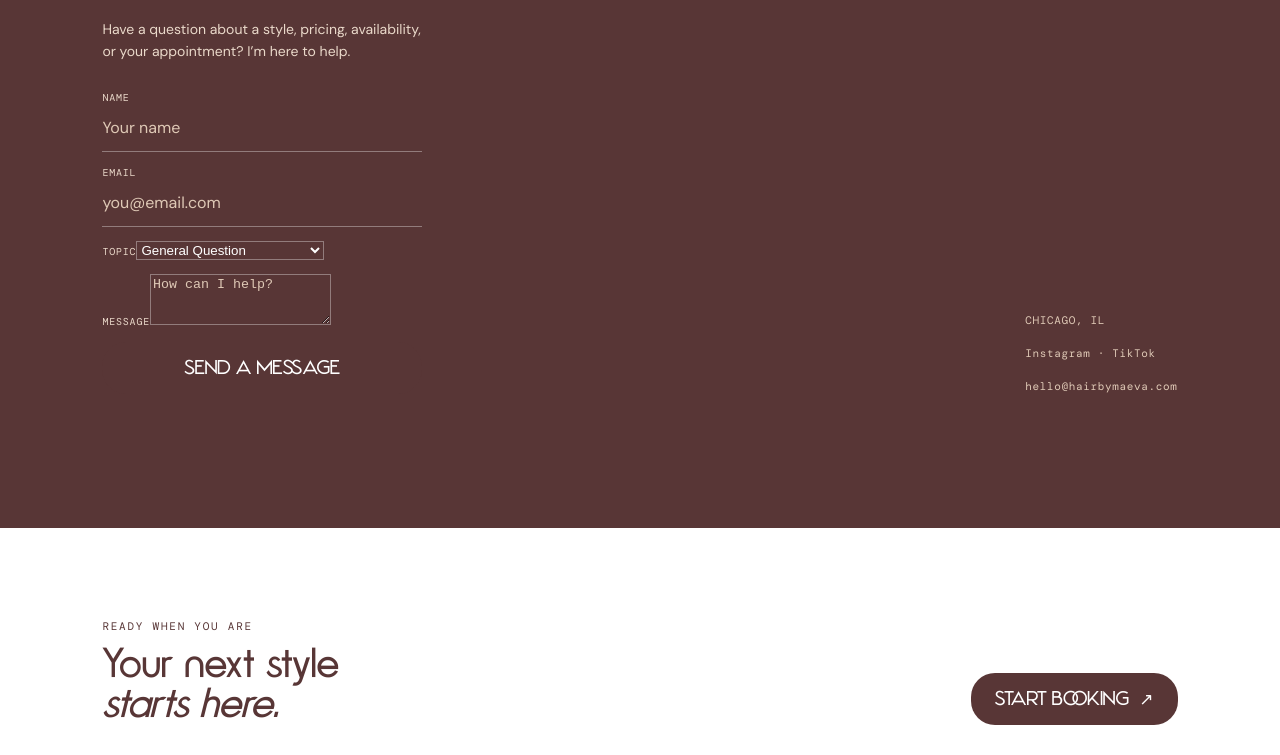
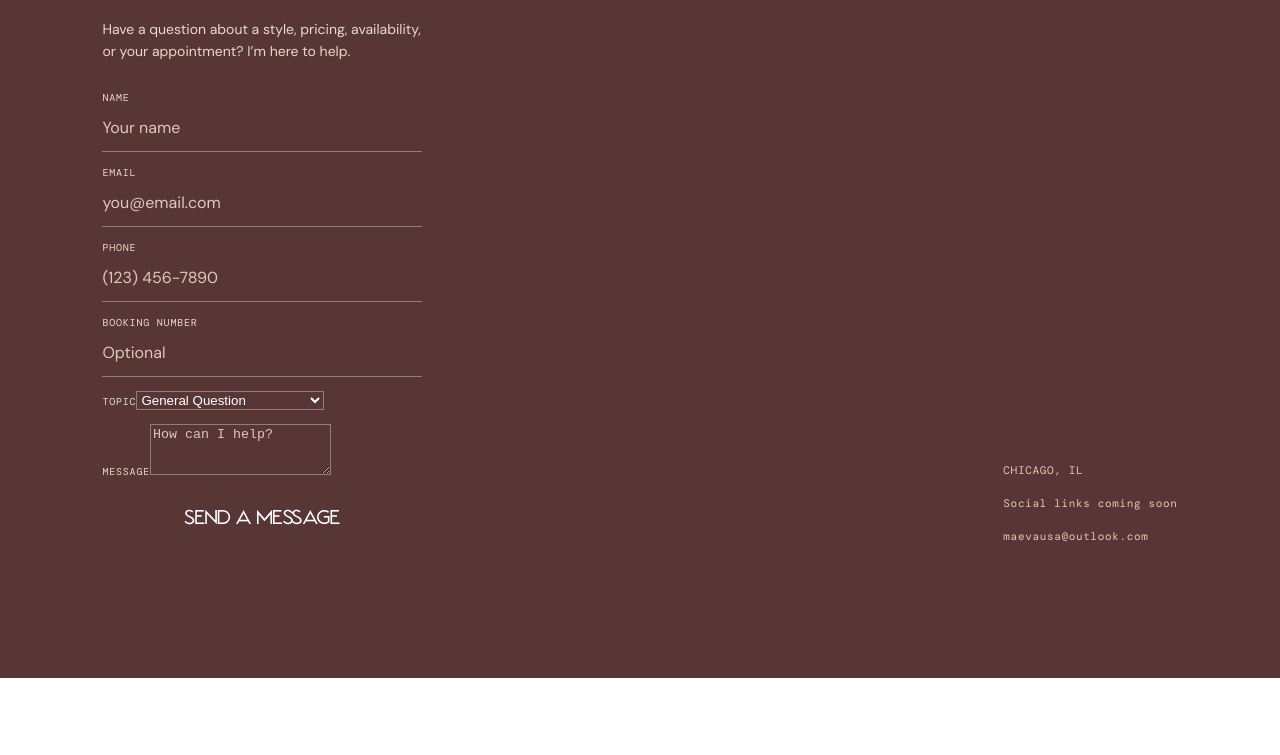
Before and after one commit to iangelot/hair-by-maeva-2, a plain HTML site: page index.html in a window 1280 px wide. Shown: the part 3534-4289 px from the top of the page. Drawn offline with nearby package versions, Linux system fonts and the light colour scheme; no server answers; a web font is replaced by a local one.

Commit message:
Use provided business inbox and complete contact fields

```diff
--- a/index.html
+++ b/index.html
@@ -50,7 +50,7 @@
 
         <section id="policies" class="section policy-section"><div class="section-heading"><p class="eyebrow">BEFORE YOUR VISIT</p><h2>Good to<br /><em>know.</em></h2></div><div class="policy-list"><details open><summary>DEPOSIT <span>＋</span></summary><p>A $20 non-refundable deposit is required to secure your appointment. The deposit will be applied toward your total service balance.</p></details><details><summary>CANCELLATION &amp; RESCHEDULING <span>＋</span></summary><p>Please notify me at least 24–48 hours before your appointment. No-shows and late cancellations may result in your deposit being forfeited.</p></details><details><summary>LATE ARRIVAL <span>＋</span></summary><p>There is a 15-minute grace period. After 15 minutes, a $25 late fee will be added.</p></details><details><summary>ADDRESS &amp; HOURS <span>＋</span></summary><p>Your appointment address will be provided after your deposit has been verified. Chicago appointments are available Tuesday–Saturday.</p></details></div></section>
 
-        <section id="contact" class="section contact-section"><div class="contact-copy"><p class="eyebrow">QUESTIONS?</p><h2>Let’s get<br /><em>you booked.</em></h2><p>Have a question about a style, pricing, availability, or your appointment? I’m here to help.</p><form id="contact-form" class="contact-form"><label>NAME<input required name="name" placeholder="Your name" /></label><label>EMAIL<input required type="email" name="email" placeholder="you@email.com" /></label><label>TOPIC<select name="topic"><option>General Question</option><option>Hairstyle / Pricing</option><option>Booking Help</option><option>Cancellation / Rescheduling</option><option>Payment</option></select></label><label>MESSAGE<textarea required name="message" rows="3" placeholder="How can I help?"></textarea></label><button class="pill pill-dark" type="submit">SEND A MESSAGE</button><p class="form-status" aria-live="polite"></p></form></div><div class="contact-note"><p>CHICAGO, IL</p><p>Instagram · TikTok</p><p>hello@hairbymaeva.com</p></div></section>
+        <section id="contact" class="section contact-section"><div class="contact-copy"><p class="eyebrow">QUESTIONS?</p><h2>Let’s get<br /><em>you booked.</em></h2><p>Have a question about a style, pricing, availability, or your appointment? I’m here to help.</p><form id="contact-form" class="contact-form"><label>NAME<input required name="name" placeholder="Your name" /></label><label>EMAIL<input required type="email" name="email" placeholder="you@email.com" /></label><label>PHONE<input name="phone" placeholder="(123) 456-7890" /></label><label>BOOKING NUMBER<input name="bookingNumber" placeholder="Optional" /></label><label>TOPIC<select name="topic"><option>General Question</option><option>Hairstyle / Pricing</option><option>Booking Help</option><option>Cancellation / Rescheduling</option><option>Payment</option><option>Other</option></select></label><label>MESSAGE<textarea required name="message" rows="3" placeholder="How can I help?"></textarea></label><button class="pill pill-dark" type="submit">SEND A MESSAGE</button><p class="form-status" aria-live="polite"></p></form></div><div class="contact-note"><p>CHICAGO, IL</p><p>Social links coming soon</p><p>maevausa@outlook.com</p></div></section>
 
         <section id="booking" class="booking-panel"><div><p class="eyebrow">READY WHEN YOU ARE</p><h2>Your next style<br /><em>starts here.</em></h2></div><button class="pill pill-dark" id="start-booking">START BOOKING <span>↗</span></button></section>
       </main>
```
